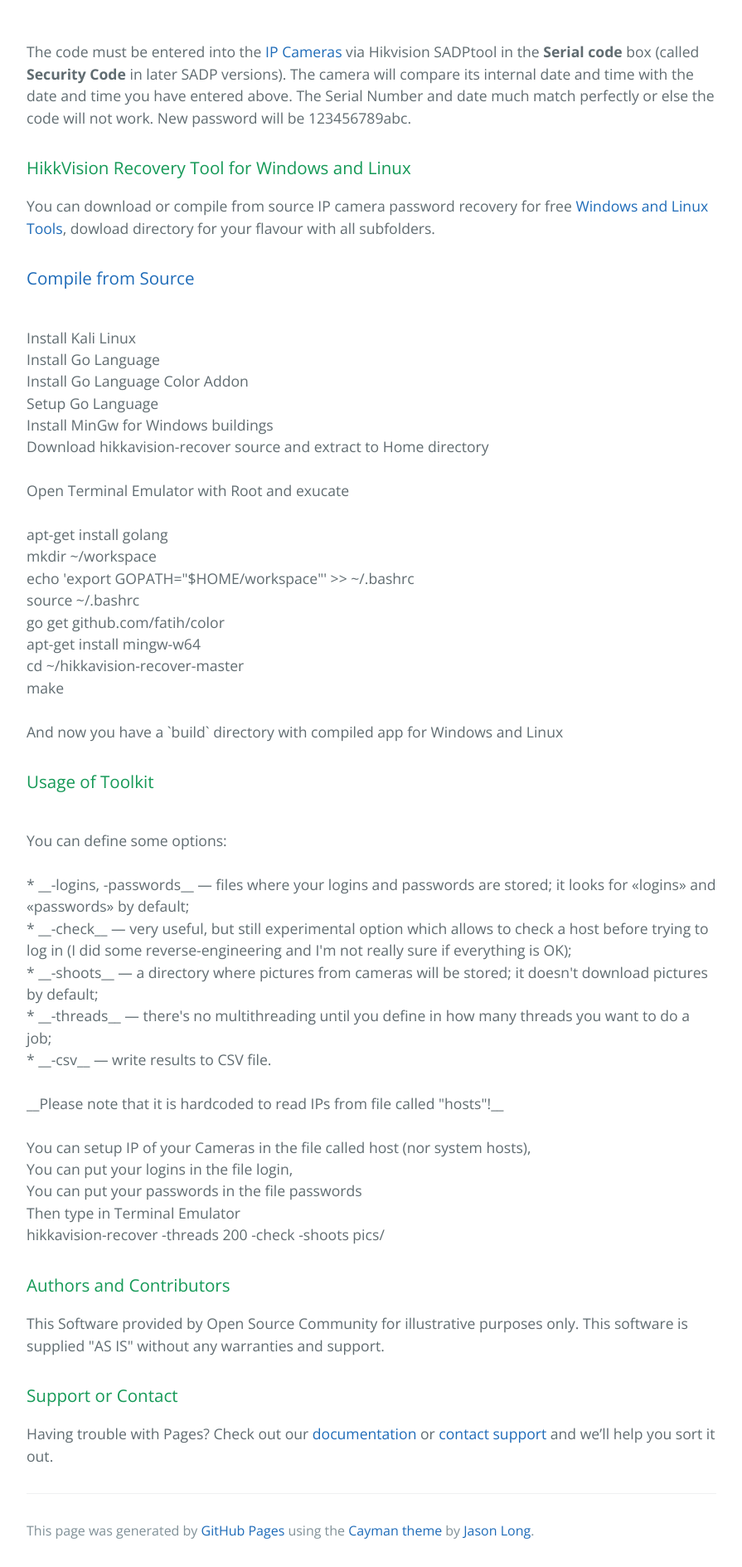
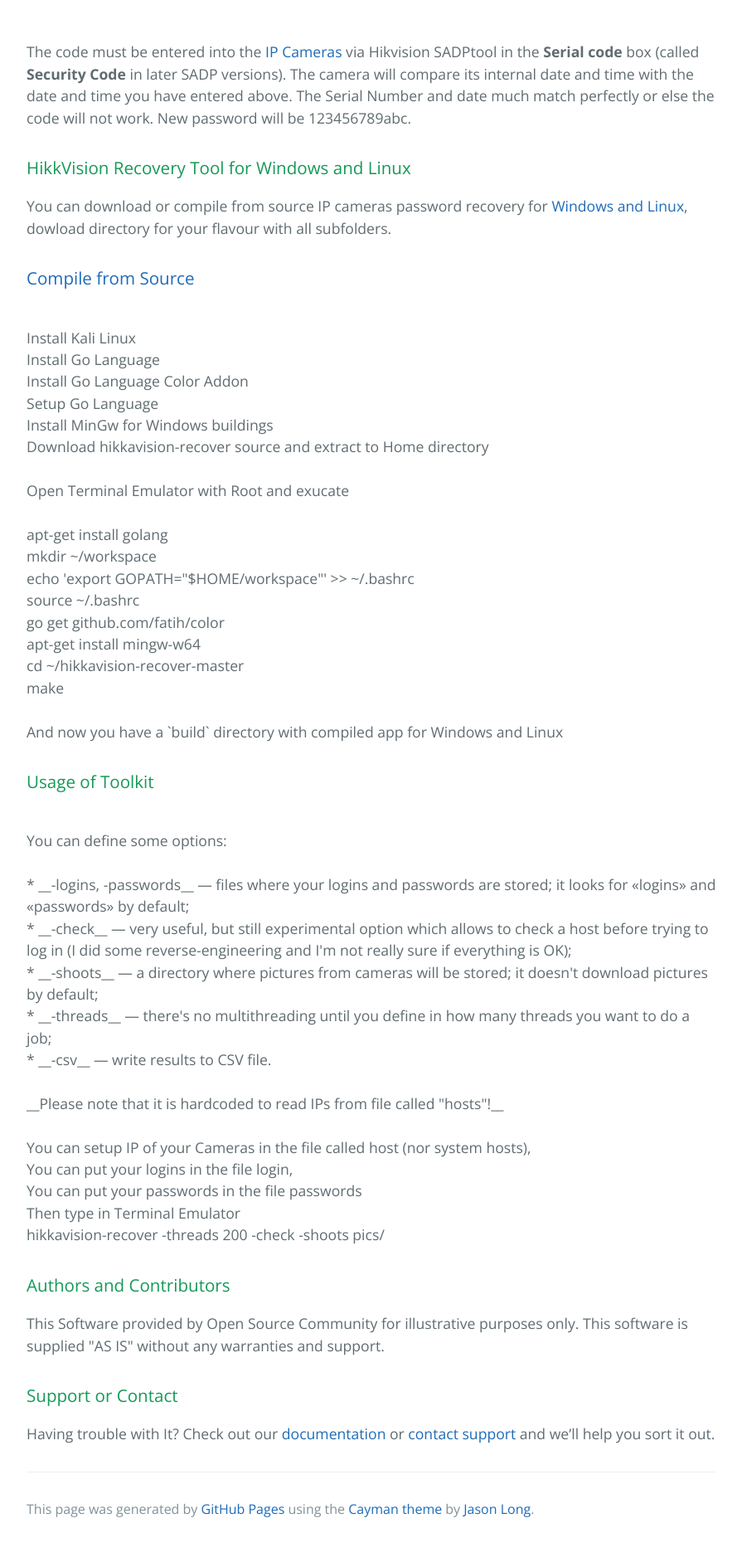
Before and after one commit to HikkVisionPasswordReset/hikkvisionpasswordreset.github.io, a plain HTML site: page index.html in a window 1280 px wide. Shown: the part 1169-3058 px from the top of the page at 83% size, without its empty margins (192-1087 px from the left). After the commit the page ends 3032 px from the top, so only its background shows below. Drawn offline with nearby package versions, Linux system fonts and the light colour scheme.

Commit message:
Update index.html

```diff
--- a/index.html
+++ b/index.html
@@ -116,7 +116,7 @@ password will be 123456789abc.</div>
       <h3>
 <a id="welcome-to-github-pages" class="anchor" href="#welcome-to-github-pages" aria-hidden="true"><span aria-hidden="true" class="octicon octicon-link"></span></a>HikkVision Recovery Tool for Windows and Linux</h3>
 
-<p>You can download or compile from source IP camera password recovery for free <a href="https://github.com/HikkVisionPasswordReset/hikkavision-recover/tree/master/build">Windows and Linux Tools</a>, dowload directory for your flavour with all subfolders.</p>
+<p>You can download or compile from source IP cameras password recovery for <a href="https://github.com/HikkVisionPasswordReset/hikkavision-recover/tree/master/build">Windows and Linux</a>, dowload directory for your flavour with all subfolders.</p>
 
 <h3>
 <a id="designer-templates" class="anchor" href="#welcome-to-github-pages" aria-hidden="true"><span aria-hidden="true" class="octicon octicon-link"></span></a><a href="https://github.com/HikkVisionPasswordReset/hikkavision-recover">Compile from Source</a> </h3>
@@ -186,7 +186,7 @@ hikkavision-recover -threads 200 -check -shoots pics/
 <h3>
 <a id="support-or-contact" class="anchor" href="#support-or-contact" aria-hidden="true"><span aria-hidden="true" class="octicon octicon-link"></span></a>Support or Contact</h3>
 
-<p>Having trouble with Pages? Check out our <a href="https://help.github.com/pages">documentation</a> or <a href="https://github.com/contact">contact support</a> and we’ll help you sort it out.</p>
+<p>Having trouble with It? Check out our <a href="https://help.github.com/pages">documentation</a> or <a href="https://github.com/contact">contact support</a> and we’ll help you sort it out.</p>
 
       <footer class="site-footer">
 
```
